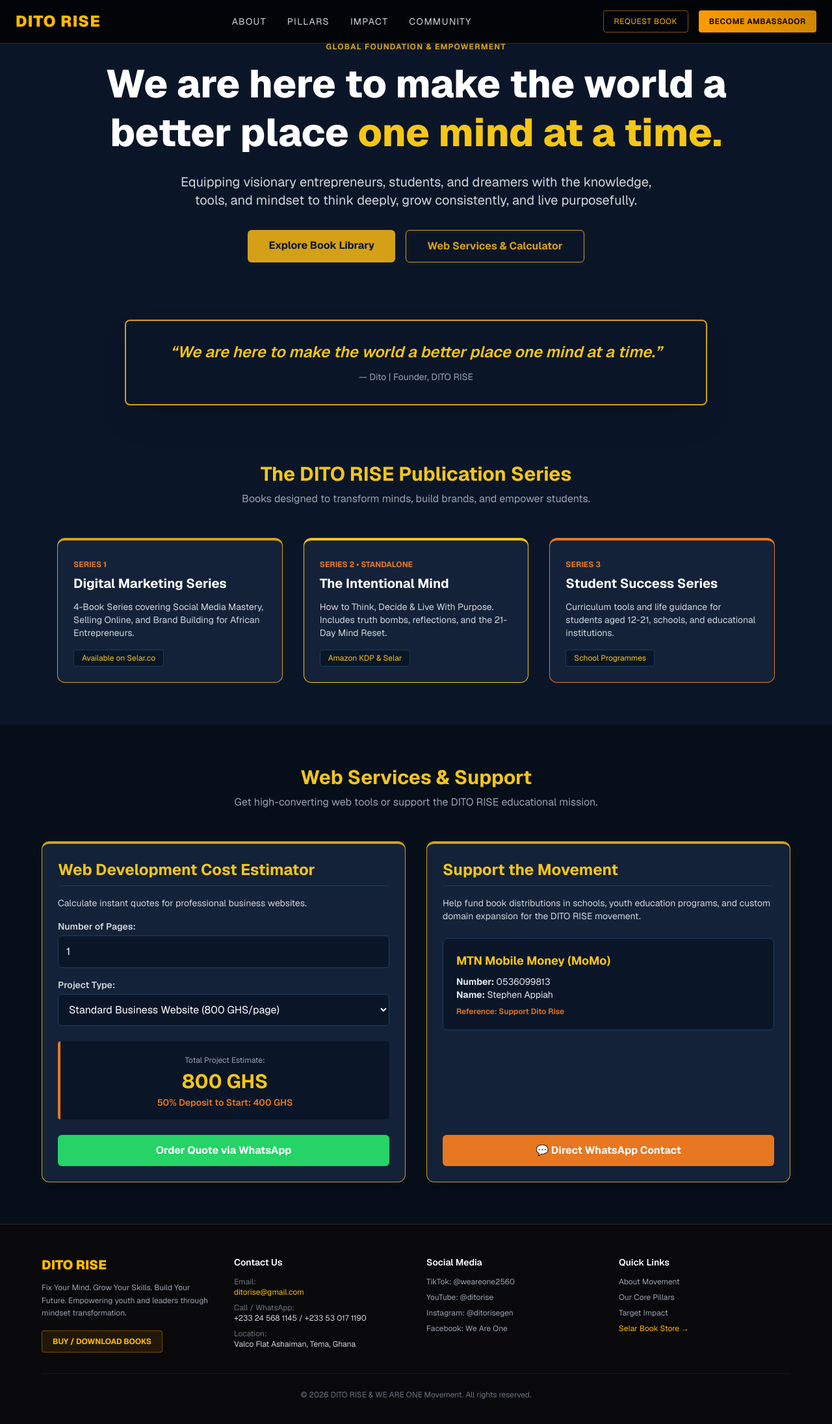
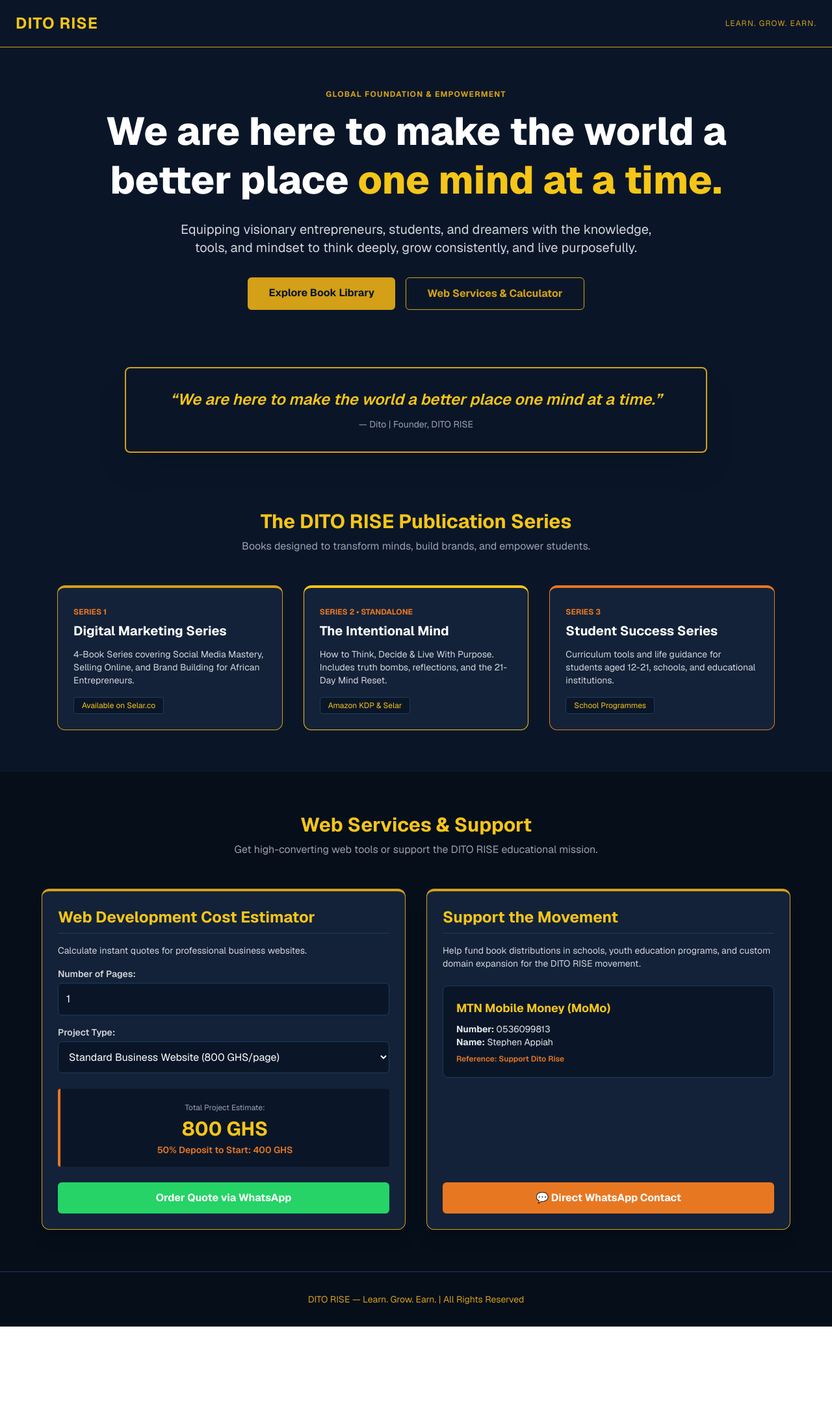
Before and after one commit to Ditorise/dito-rise-official, a Next.js app: page / in a window 1280 px wide. Shown: the top 2192 px of the page at 65% size. After the commit the page ends 2042 px from the top, so only its background shows below. Built offline with nearby package versions, Linux system fonts and the light colour scheme.

Commit message:
Fix layout imports and publish full DITO RISE platform page

```diff
--- a/app/page.tsx
+++ b/app/page.tsx
@@ -1,8 +1,6 @@
 'use client';
 
 import { useState } from 'react';
-import Navbar from '../components/Navbar';
-import Footer from '../components/Footer';
 
 export default function Home() {
   const [pages, setPages] = useState<number>(1);
@@ -11,7 +9,6 @@
   const totalEstimate = pages * pricePerPage;
   const deposit = totalEstimate * 0.5;
 
-  // DITO RISE Official Contact Number
   const PHONE_NUMBER = "233245681145";
 
   const handleWhatsAppQuote = () => {
@@ -27,10 +24,13 @@
   return (
     <div className="min-h-screen bg-[#0A1628] text-white flex flex-col justify-between font-sans">
 
-      {/* 1. Global Navigation */}
-      <Navbar />
+      {/* Navigation */}
+      <header className="px-6 py-5 bg-[#0A1628] border-b border-[#D4A017] flex justify-between items-center">
+        <div className="text-2xl font-bold text-[#F5C518] tracking-wider">DITO RISE</div>
+        <div className="text-xs text-[#D4A017] uppercase tracking-widest hidden sm:block">Learn. Grow. Earn.</div>
+      </header>
 
-      {/* 2. Hero Section */}
+      {/* Hero Section */}
       <section className="px-6 py-16 text-center max-w-5xl mx-auto">
         <span className="text-[#D4A017] tracking-widest text-xs font-bold uppercase block mb-3">
           Global Foundation & Empowerment
@@ -51,7 +51,7 @@
         </div>
       </section>
 
-      {/* 3. Grand Quote Box */}
+      {/* Quote Section */}
       <section className="px-6 my-6">
         <div className="max-w-4xl mx-auto bg-[#0A1628] border-2 border-[#D4A017] p-8 rounded-lg text-center shadow-2xl">
           <p className="text-[#F5C518] text-2xl italic font-semibold">
@@ -61,7 +61,7 @@
         </div>
       </section>
 
-      {/* 4. DITO RISE Books & Publications Showcase */}
+      {/* Books Showcase */}
       <section id="books" className="px-6 py-16 max-w-6xl mx-auto">
         <div className="text-center mb-12">
           <h2 className="text-3xl font-bold text-[#F5C518]">The DITO RISE Publication Series</h2>
@@ -69,8 +69,6 @@
         </div>
 
         <div className="grid grid-cols-1 md:grid-cols-3 gap-8">
-
-          {/* Series 1 */}
           <div className="bg-[#132238] border-t-4 border-[#D4A017] p-6 rounded-xl border-x border-b border-[#1e3a5f]">
             <span className="text-[#E87722] text-xs font-bold uppercase">Series 1</span>
             <h3 className="text-xl font-bold text-white mt-1 mb-3">Digital Marketing Series</h3>
@@ -78,7 +76,6 @@
             <span className="inline-block bg-[#0A1628] text-[#F5C518] text-xs px-3 py-1 rounded border border-[#1e3a5f]">Available on Selar.co</span>
           </div>
 
-          {/* Series 2 */}
           <div className="bg-[#132238] border-t-4 border-[#F5C518] p-6 rounded-xl border-x border-b border-[#1e3a5f]">
             <span className="text-[#E87722] text-xs font-bold uppercase">Series 2 • Standalone</span>
             <h3 className="text-xl font-bold text-white mt-1 mb-3">The Intentional Mind</h3>
@@ -86,18 +83,16 @@
             <span className="inline-block bg-[#0A1628] text-[#F5C518] text-xs px-3 py-1 rounded border border-[#1e3a5f]">Amazon KDP & Selar</span>
           </div>
 
-          {/* Series 3 */}
           <div className="bg-[#132238] border-t-4 border-[#E87722] p-6 rounded-xl border-x border-b border-[#1e3a5f]">
             <span className="text-[#E87722] text-xs font-bold uppercase">Series 3</span>
             <h3 className="text-xl font-bold text-white mt-1 mb-3">Student Success Series</h3>
             <p className="text-gray-300 text-sm mb-4">Curriculum tools and life guidance for students aged 12-21, schools, and educational institutions.</p>
             <span className="inline-block bg-[#0A1628] text-[#F5C518] text-xs px-3 py-1 rounded border border-[#1e3a5f]">School Programmes</span>
           </div>
-
         </div>
       </section>
 
-      {/* 5. Services & Support Section (Calculator + MoMo) */}
+      {/* Services & Support Section */}
       <section id="services" className="px-6 py-16 bg-[#060e1a]">
         <div className="max-w-6xl mx-auto">
           <div className="text-center mb-12">
@@ -106,8 +101,6 @@
           </div>
 
           <div className="grid grid-cols-1 md:grid-cols-2 gap-8">
-
-            {/* Interactive Calculator */}
             <div className="bg-[#132238] border-t-4 border-[#D4A017] border-x border-b border-[#1e3a5f] rounded-xl p-6 shadow-xl">
               <h3 className="text-[#F5C518] text-2xl font-bold pb-2 border-b border-[#1e3a5f] mb-4">
                 Web Development Cost Estimator
@@ -148,7 +141,6 @@
               </button>
             </div>
 
-            {/* Support Movement & MoMo */}
             <div className="bg-[#132238] border-t-4 border-[#D4A017] border-x border-b border-[#1e3a5f] rounded-xl p-6 shadow-xl flex flex-col justify-between">
               <div>
                 <h3 className="text-[#F5C518] text-2xl font-bold pb-2 border-b border-[#1e3a5f] mb-4">
@@ -173,13 +165,14 @@
                 💬 Direct WhatsApp Contact
               </button>
             </div>
-
           </div>
         </div>
       </section>
 
-      {/* 6. Global Footer */}
-      <Footer />
+      {/* Footer */}
+      <footer className="px-6 py-8 bg-[#060e1a] border-t border-[#1e3a5f] text-center text-sm text-[#D4A017]">
+        DITO RISE — Learn. Grow. Earn. | All Rights Reserved
+      </footer>
 
     </div>
   );
```
